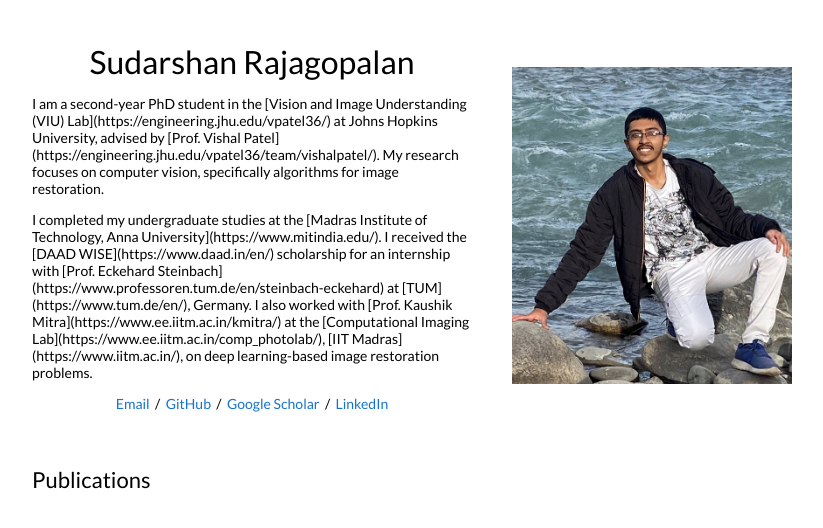
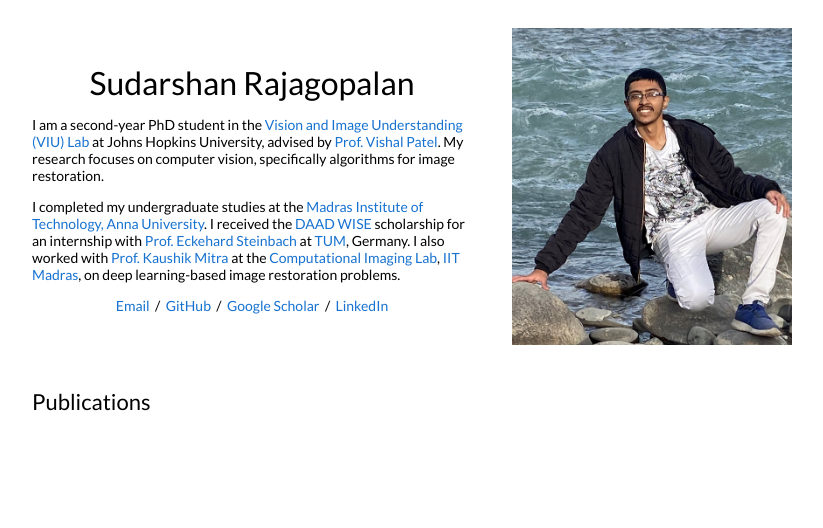
Before and after one commit to sudraj2002/sudraj2002.github.io, a Jekyll site: the page built from index.html, in a window 1280 px wide. Shown: the top 528 px of the page, without its empty margins (228-1051 px from the left). Built offline with Jekyll 4.4.1, drawn with Linux system fonts in a browser that asks for light colours; some of the changed lines change nothing that is shown.

Commit message:
Update default.html

```diff
--- a/_layouts/default.html
+++ b/_layouts/default.html
@@ -35,17 +35,25 @@
                 Sudarshan Rajagopalan
               </h1>
               <p>
-                I am a second-year PhD student in the [Vision and Image Understanding (VIU) Lab](https://engineering.jhu.edu/vpatel36/)
-                at Johns Hopkins University, advised by [Prof. Vishal Patel](https://engineering.jhu.edu/vpatel36/team/vishalpatel/).
+                I am a second-year PhD student in the
+                <a href="https://engineering.jhu.edu/vpatel36/" target="_blank">Vision and Image Understanding (VIU) Lab</a>
+                at Johns Hopkins University, advised by
+                <a href="https://engineering.jhu.edu/vpatel36/team/vishalpatel/" target="_blank">Prof. Vishal Patel</a>.
                 My research focuses on computer vision, specifically algorithms for image restoration.
               </p>
               <p>
-                I completed my undergraduate studies at the [Madras Institute of Technology, Anna University](https://www.mitindia.edu/).
-                I received the [DAAD WISE](https://www.daad.in/en/) scholarship for
-                an internship with [Prof. Eckehard Steinbach](https://www.professoren.tum.de/en/steinbach-eckehard) at [TUM](https://www.tum.de/en/), Germany.
-                I also worked with [Prof. Kaushik Mitra](https://www.ee.iitm.ac.in/kmitra/) at
-                the [Computational Imaging Lab](https://www.ee.iitm.ac.in/comp_photolab/), [IIT Madras](https://www.iitm.ac.in/), on deep learning-based image restoration problems.
+                I completed my undergraduate studies at the
+                <a href="https://www.mitindia.edu/" target="_blank">Madras Institute of Technology, Anna University</a>.
+                I received the
+                <a href="https://www.daad.in/en/" target="_blank">DAAD WISE</a> scholarship for an internship with
+                <a href="https://www.professoren.tum.de/en/steinbach-eckehard" target="_blank">Prof. Eckehard Steinbach</a> at
+                <a href="https://www.tum.de/en/" target="_blank">TUM</a>, Germany.
+                I also worked with
+                <a href="https://www.ee.iitm.ac.in/kmitra/" target="_blank">Prof. Kaushik Mitra</a> at the
+                <a href="https://www.ee.iitm.ac.in/comp_photolab/" target="_blank">Computational Imaging Lab</a>,
+                <a href="https://www.iitm.ac.in/" target="_blank">IIT Madras</a>, on deep learning-based image restoration problems.
               </p>
+
               <p style="text-align:center">
                 <a target="_blank" href="sambasa2@jhu.edu"> Email</a> &nbsp;/&nbsp;
                 <a href="https://github.com/sudraj2002">GitHub</a> &nbsp;/&nbsp;
```
